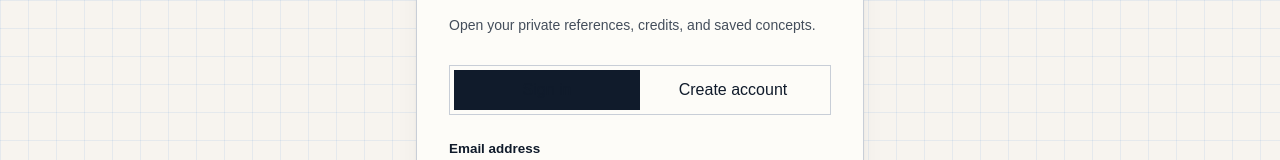
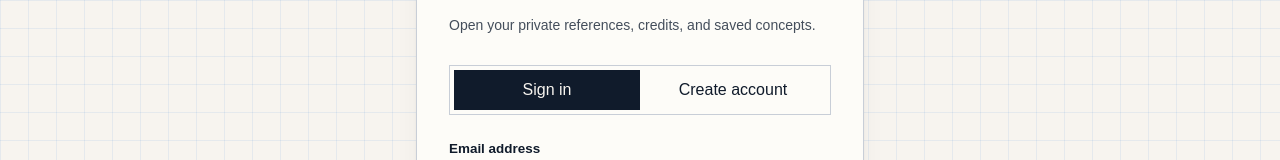
Before and after one commit to bowie1112/homedesignai, a Next.js app: page /auth/sign-in in a window 1280 px wide. Shown: the part 357-517 px from the top of the page. Built offline with nearby package versions, Linux system fonts and the light colour scheme; no server answers.

Commit message:
修复登录切换器选中态文字颜色

```diff
--- a/components/sign-in-card.tsx
+++ b/components/sign-in-card.tsx
@@ -98,8 +98,8 @@ export function SignInCard({ nextPath = "/account" }: { nextPath?: string }) {
 
       {mode !== "recovery" ? (
         <div className="mt-7 grid grid-cols-2 border border-[var(--line)] p-1" role="tablist" aria-label="Account action">
-          <button aria-selected={mode === "sign-in"} className={`min-h-10 px-3 text-sm font-bold ${mode === "sign-in" ? "bg-[var(--ink)] text-[var(--paper)]" : "text-[var(--ink-soft)]"}`} onClick={() => changeMode("sign-in")} role="tab" type="button">Sign in</button>
-          <button aria-selected={mode === "sign-up"} className={`min-h-10 px-3 text-sm font-bold ${mode === "sign-up" ? "bg-[var(--ink)] text-[var(--paper)]" : "text-[var(--ink-soft)]"}`} onClick={() => changeMode("sign-up")} role="tab" type="button">Create account</button>
+          <button aria-selected={mode === "sign-in"} className={`min-h-10 px-3 text-sm font-bold ${mode === "sign-in" ? "bg-[var(--ink)]" : "text-[var(--ink-soft)]"}`} onClick={() => changeMode("sign-in")} role="tab" style={mode === "sign-in" ? { color: "var(--paper)" } : undefined} type="button">Sign in</button>
+          <button aria-selected={mode === "sign-up"} className={`min-h-10 px-3 text-sm font-bold ${mode === "sign-up" ? "bg-[var(--ink)]" : "text-[var(--ink-soft)]"}`} onClick={() => changeMode("sign-up")} role="tab" style={mode === "sign-up" ? { color: "var(--paper)" } : undefined} type="button">Create account</button>
         </div>
       ) : null}
 
```
